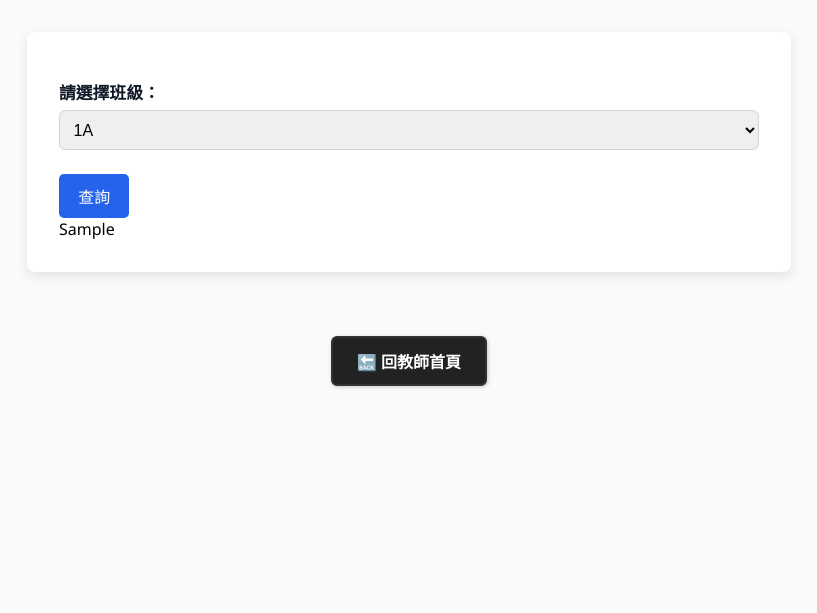
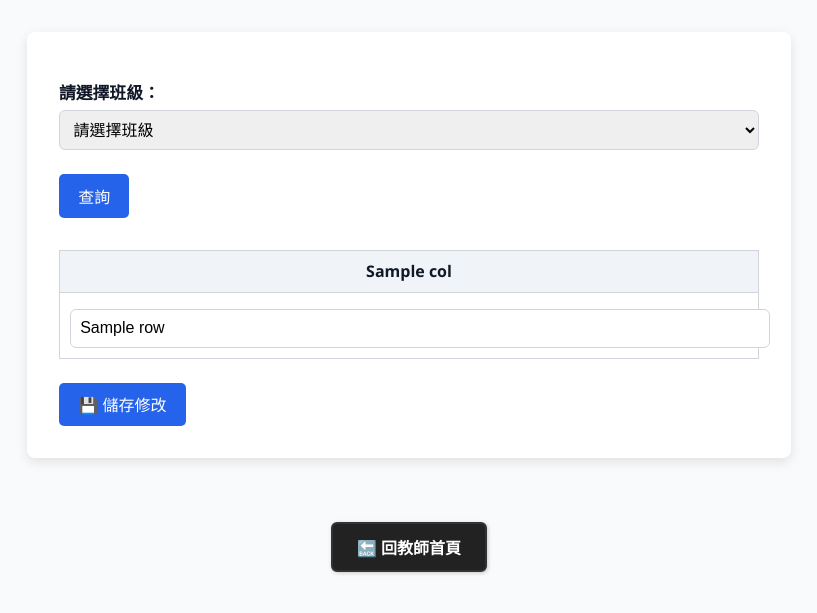
Before and after one commit to Balo8866/AI_Teaching_Assitant_TEST, a Flask app: template templates/view_class_scores.html in a window 1280 px wide. Shown: the part 121-734 px from the top of the page, without its empty margins (231-1048 px from the left). Run offline with Flask 3, Linux system fonts and the light colour scheme; the template is opened without the code that fills it: most values are stand-ins (such as "Sample title", 1, 10 or a date in 2020).

Commit message:
sixteenth

```diff
--- a/app.py
+++ b/app.py
@@ -226,20 +226,34 @@ def upload_scores():
 
 @app.route("/view_class_scores", methods=['GET', 'POST'])
 def view_class_scores():
-    table_html = ""
     error = None
+    df = None
+    selected_class = None
 
     if request.method == 'POST':
-        class_name = request.form['class_name']
+        action = request.form.get("action")
+        class_name = request.form.get("class_name")
         file_path = f"data/class_{class_name}.xlsx"
+        selected_class = class_name
 
-        if os.path.exists(file_path):
-            df = pd.read_excel(file_path)
-            table_html = df.to_html(index=False)
+        if not os.path.exists(file_path):
+            error = f"找不到班級 {class_name} 的成績檔案。"
         else:
-            error = f"找不到班級 {class_name} 的成績檔案。"
+            if action == "load":
+                df = pd.read_excel(file_path)
+            elif action == "save":
+                df_old = pd.read_excel(file_path)
+                new_data = []
+                for i in range(len(df_old)):
+                    row_data = {}
+                    for col in df_old.columns:
+                        key = f"cell_{i}_{col}"
+                        row_data[col] = request.form.get(key)
+                    new_data.append(row_data)
+                df = pd.DataFrame(new_data)
+                df.to_excel(file_path, index=False)
 
-    return render_template("view_class_scores.html", table_html=table_html, error=error)
+    return render_template("view_class_scores.html", df=df, error=error, selected_class=selected_class)
 
 
 
--- a/templates/view_class_scores.html
+++ b/templates/view_class_scores.html
@@ -15,20 +15,41 @@
 <form method="POST">
   <label for="class_name">請選擇班級：</label>
   <select name="class_name" id="class_name" required>
-      <option value="1A">1A</option>
-      <option value="2B">2B</option>
-      <option value="3C">3C</option>
+    <option value="">請選擇班級</option>
+    <option value="1A" {% if selected_class == '1A' %}selected{% endif %}>1A</option>
+    <option value="2B" {% if selected_class == '2B' %}selected{% endif %}>2B</option>
+    <option value="3C" {% if selected_class == '3C' %}selected{% endif %}>3C</option>
   </select>
-    <button type="submit">查詢</button>
+  <button type="submit" name="action" value="load">查詢</button>
 </form>
 
-  {% if error %}
-    <p class="error">{{ error }}</p>
+{% if df %}
+<form method="POST">
+  <input type="hidden" name="class_name" value="{{ selected_class }}">
+  <table>
+    <thead>
+      <tr>
+        {% for col in df.columns %}
+          <th>{{ col }}</th>
+        {% endfor %}
+      </tr>
+    </thead>
+    <tbody>
+      {% for i, row in df.iterrows() %}
+        <tr>
+          {% for col in df.columns %}
+            <td>
+              <input type="text" name="cell_{{ i }}_{{ col }}" value="{{ row[col] }}">
+            </td>
+          {% endfor %}
+        </tr>
+      {% endfor %}
+    </tbody>
+  </table>
+  <button type="submit" name="action" value="save">💾 儲存修改</button>
+</form>
 {% endif %}
 
-  {% if table_html %}
-    {{ table_html | safe }}
-  {% endif %}
 </div>
 
 <div style="text-align: center;">
--- a/utils/ai_response.py
+++ b/utils/ai_response.py
@@ -10,7 +10,7 @@ def generate_reply(student_data):
         return "很抱歉，查無此學生資料，請確認姓名是否正確輸入。"
 
     student_info = "\n".join(f"{k}: {v}" for k, v in student_data.items())
-    prompt = f"請根據以下學生資料，簡單分析其學習與生活狀況，並給出簡短建議：\n\n{student_info}"
+    prompt = f"你是一名老師的助教，負責幫助老師回應關心學生的家長，請根據以下學生資料，簡單分析其學習與生活狀況，並給出簡短建議：\n\n{student_info}"
 
     try:
         # ✅ 改為使用 Flash 模型 + generate_content()
```
Lines whose indentation alone changed are shown as unchanged.
